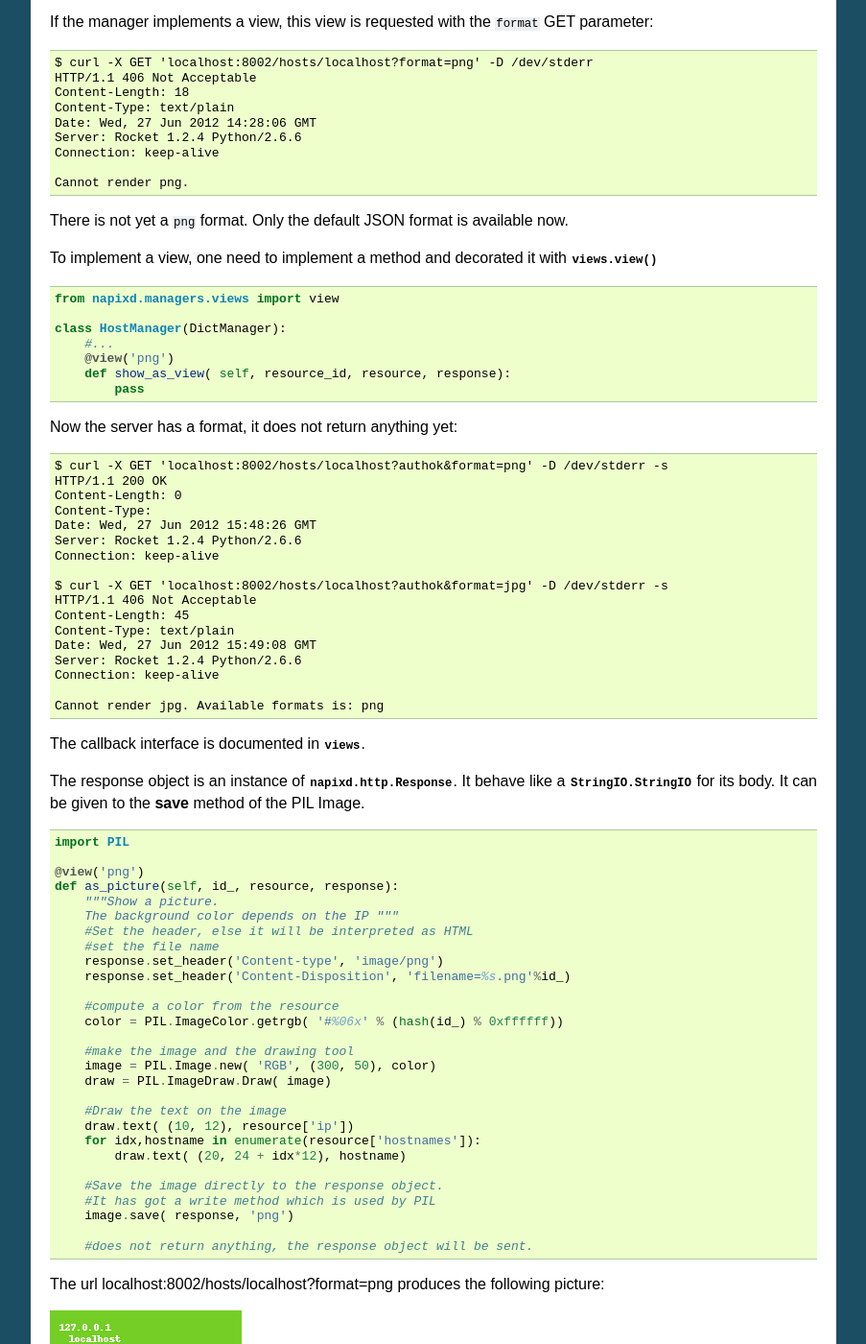
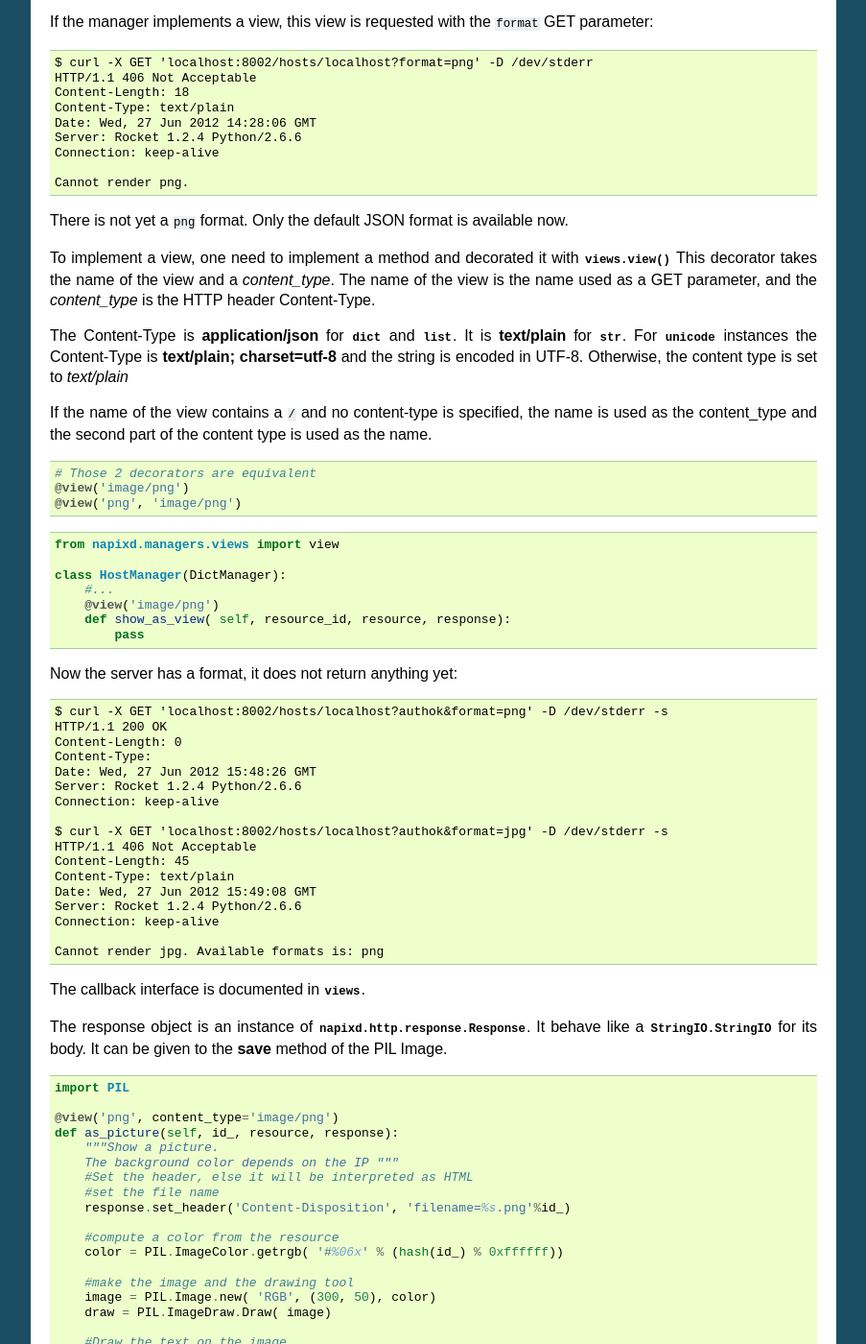
Before and after one commit to napix/NapixServer, a Sphinx documentation site: the page built from docs/extensions.rst, in a window 1280 px wide and 1400 px high, scrolled down 2824 px. Shown: the whole window at 96% size, without its empty margins (198-1101 px from the left). Built offline with Sphinx 7.4.7, drawn with Linux system fonts in a browser that asks for light colours.

Commit message:
Documentaion

```diff
--- a/docs/extensions.rst
+++ b/docs/extensions.rst
@@ -194,6 +194,24 @@ If the manager implements a view, this view is requested with the
 There is not yet a ``png`` format. Only the default JSON format is available now.
 
 To implement a view, one need to implement a method and decorated it with :func:`views.view`
+This decorator takes the name of the view and a *content_type*.
+The name of the view is the name used as a GET parameter,
+and the *content_type* is the HTTP header Content-Type.
+
+The Content-Type is **application/json** for :class:`dict` and :class:`list`.
+It is **text/plain** for :class:`str`.
+For :class:`unicode` instances the Content-Type is **text/plain; charset=utf-8** and the string is encoded in UTF-8.
+Otherwise, the content type is set to *text/plain*
+
+If the name of the view contains a ``/`` and no content-type is specified,
+the name is used as the content_type and the second part of the content type is used as the name.
+
+.. code-block:: python
+
+   # Those 2 decorators are equivalent
+   @view('image/png')
+   @view('png', 'image/png')
+
 
 .. code-block:: python
 
@@ -201,7 +219,7 @@ To implement a view, one need to implement a method and decorated it with :func:
 
     class HostManager(DictManager):
         #...
-        @view('png')
+        @view('image/png')
         def show_as_view( self, resource_id, resource, response):
             pass
 
```
Also changed, not shown: other parts of docs/extensions.rst (+2 -3 lines).
